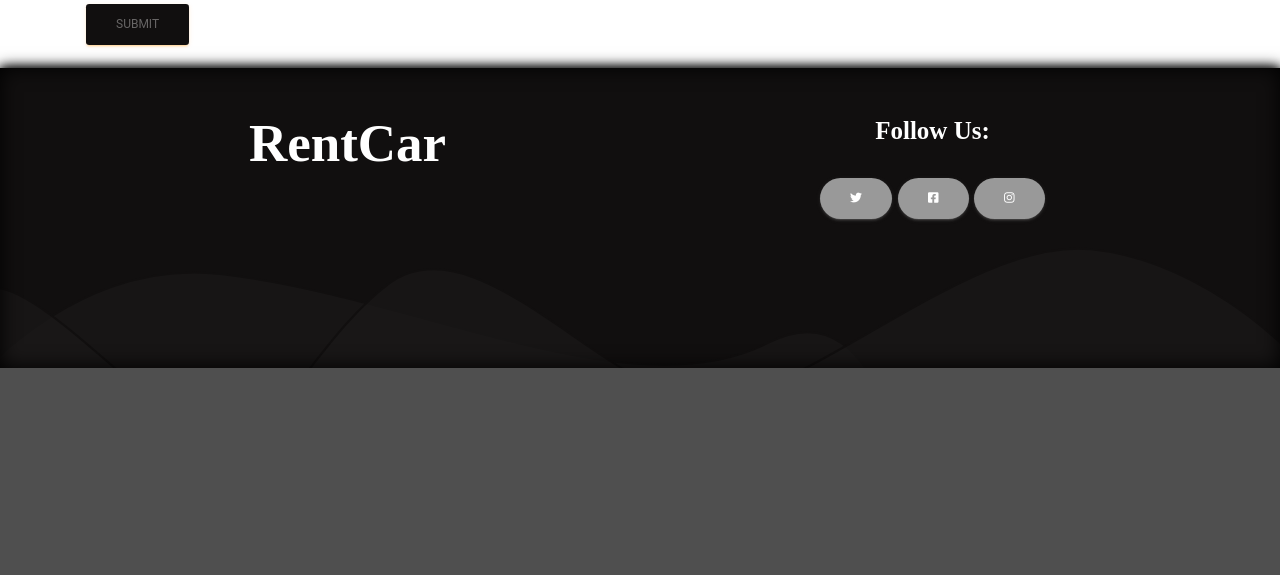
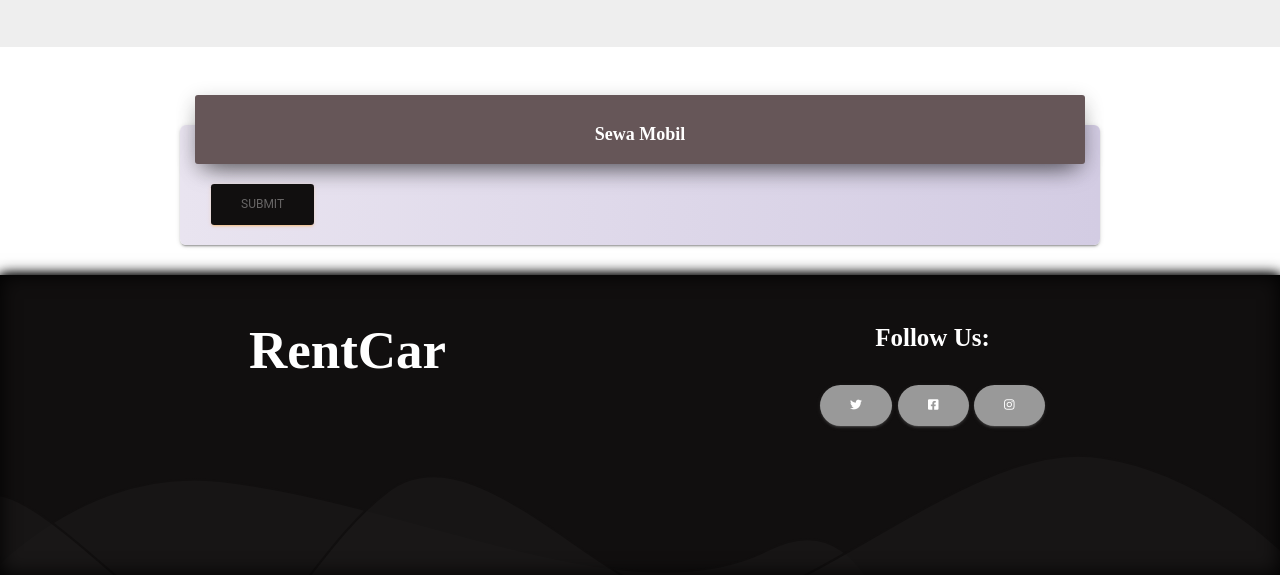
Before and after one commit to aqilfiqran/RentCar, a Django app: template car/templates/car/create.html in a window 1280 px wide. Shown: the part 801-1376 px from the top of the page. Before the commit the page ends 1169 px from the top, so only its background shows below. Run offline with Django 3.2, Linux system fonts and the light colour scheme; the template is opened without the code that fills it: most values are stand-ins (such as "Sample title", 1, 10 or a date in 2020); some libraries are stand-ins or nearby versions.

Commit message:
perbaiki

```diff
--- a/car/models.py
+++ b/car/models.py
@@ -51,8 +51,8 @@ class Pengecekan(models.Model):
 class Penyewaan(models.Model):
     user = models.ForeignKey(User, on_delete=models.CASCADE, default=1)
     car = models.ForeignKey(Car, on_delete=models.CASCADE, default=1)
-    tgl_sewa = models.DateField(verbose_name='Start Date')
-    tgl_selesai = models.DateField(verbose_name='Finish Date')
+    tgl_sewa = models.DateTimeField(verbose_name='Start Date')
+    tgl_selesai = models.DateTimeField(verbose_name='Finish Date')
 
     def get_absolute_url(self):
         return reverse("car:list", args=['all', 1])
--- a/car/templates/car/car_confirm_delete.html
+++ b/car/templates/car/car_confirm_delete.html
@@ -9,7 +9,6 @@
 {% block content %}
 <form method="POST" action="">
     {% csrf_token %}
-
     <button type="submit">Submit</button>
 </form>
 {% endblock content %}
--- a/car/templates/car/create.html
+++ b/car/templates/car/create.html
@@ -5,21 +5,48 @@
 {{page}}
 {% endblock title %}
 
+{% block header %}
+<div class="container">
+    <div class="row">
+        <div class="col-md-8 ml-auto mr-auto">
+            <div class="brand text-center">
+                <h1>{{judul}}</h1>
+                <h3 class="title text-center text-"><i>{{penjelasan}}</i></h3>
+            </div>
+        </div>
+    </div>
+</div>
+{% endblock header %}
 
 {% block content %}
-<div class="container">
+<div class="container mt-5 pt-5">
     <div class="row justify-content-center">
-        <div class="col-lg">
+        <div class="col-lg col-md">
+            <div class="row justify-content-center">
+                <div class="col-md-10">
+                    <div class="card">
+                        <div class="card-header card-header-text card-header-warning">
+                            <div class="card-text">
+                                <h4 class="card-title text-center">Sewa Mobil</h4>
+                            </div>
+                        </div>
+                        <div class="card-body">
                             <form method="POST" enctype="multipart/form-data" action="">
                                 {% csrf_token %}
                                 {% for forms in form %}
+                                <div class="form-group">
                                     {{forms.label}}
                                     {{forms}}
                                     {{forms.errors}}
+                                </div>
                                 {% endfor %}
                                 <button class="btn btn-warning" type="submit">Submit</button>
                             </form>
                         </div>
                     </div>
                 </div>
+            </div>
+        </div>
+    </div>
+</div>
 {% endblock content %}
--- a/static/css/style.css
+++ b/static/css/style.css
@@ -43,6 +43,10 @@ nav .btn:hover {
     top: 100%;
     left: -150%;
     background-color: rgb(17, 16, 16);
+}
+
+.form-group>.dropdown-menu {
+    background-color: rgb(255, 255, 255);
 }
 
 .dropdown-menu .dropdown-item:hover,
--- a/templates/material/admin/logout.html
+++ b/templates/material/admin/logout.html
@@ -28,6 +28,9 @@
     <p><a class="btn waves-effect white-text waves-light" href="{% url 'admin:index' %}">{% trans 'Log in again' %}
         <i class="material-icons right">send</i>
       </a></p>
+    <p><a class="btn waves-effect white-text waves-light" href="{% url 'car:index' %}">{% trans 'Go to site' %}
+        <i class="material-icons right">send</i>
+      </a></p>
   </div>
 </div>
 
--- a/templates/snippet/navbar.html
+++ b/templates/snippet/navbar.html
@@ -40,7 +40,7 @@
                     <label class="dropdown-item">{{user.name}}</label>
                     {% if user.is_superuser %}
                     <a class="dropdown-item" href="/admin/">
-                        <i class="fas fa-user-edit fa-sm fa-fw mr-2 text-gray-400"></i>
+                        <i class="fas fa-user-cog fa-sm fa-fw mr-2 text-gray-400"></i>
                         Go To Dashboard
                     </a>
                     {% endif %}
@@ -57,6 +57,10 @@
                         <i class="fas fa-truck-loading fa-sm fa-fw mr-2 text-gray-400"></i>
                         CreateSewa
                     </a>
+                    <a class="dropdown-item" href="{% url 'car:sewalist' 1 %}">
+                        <i class="fas fa-list fa-sm fa-fw mr-2 text-gray-400"></i>
+                        ListSewa
+                    </a>
                     <a class="dropdown-item" href="{% url 'auth:logout' %}">
                         <i class="fas fa-sign-out-alt fa-sm fa-fw mr-2 text-gray-400"></i>
                         Logout
--- a/templates/snippet/script.html
+++ b/templates/snippet/script.html
@@ -9,3 +9,18 @@
 <script src="{% static 'vendor/js/material-kit.js' %}"></script>
 <script src="{% static 'js/fileinput.js' %}"></script>
 <script async defer src="https://buttons.github.io/buttons.js"></script>
+<script>
+    $('.datetimepicker').datetimepicker({
+        icons: {
+            time: "fa fa-clock-o",
+            date: "fa fa-calendar",
+            up: "fa fa-chevron-up",
+            down: "fa fa-chevron-down",
+            previous: 'fa fa-chevron-left',
+            next: 'fa fa-chevron-right',
+            today: 'fa fa-screenshot',
+            clear: 'fa fa-trash',
+            close: 'fa fa-remove'
+        }
+    });
+</script>
```
Also changed, not shown: car/forms.py (+4 -4 lines), car/templates/car/car_detail.html (+13 -0 lines), car/templates/car/penyewaan_list.html (+26 -0 lines), car/views.py (+18 -3 lines), car/migrations/0003_auto_20191217_2056.py (added), core/migrations/0002_auto_20191217_2056.py (added), rentcar.sqlite3. Lines whose indentation alone changed are shown as unchanged.
